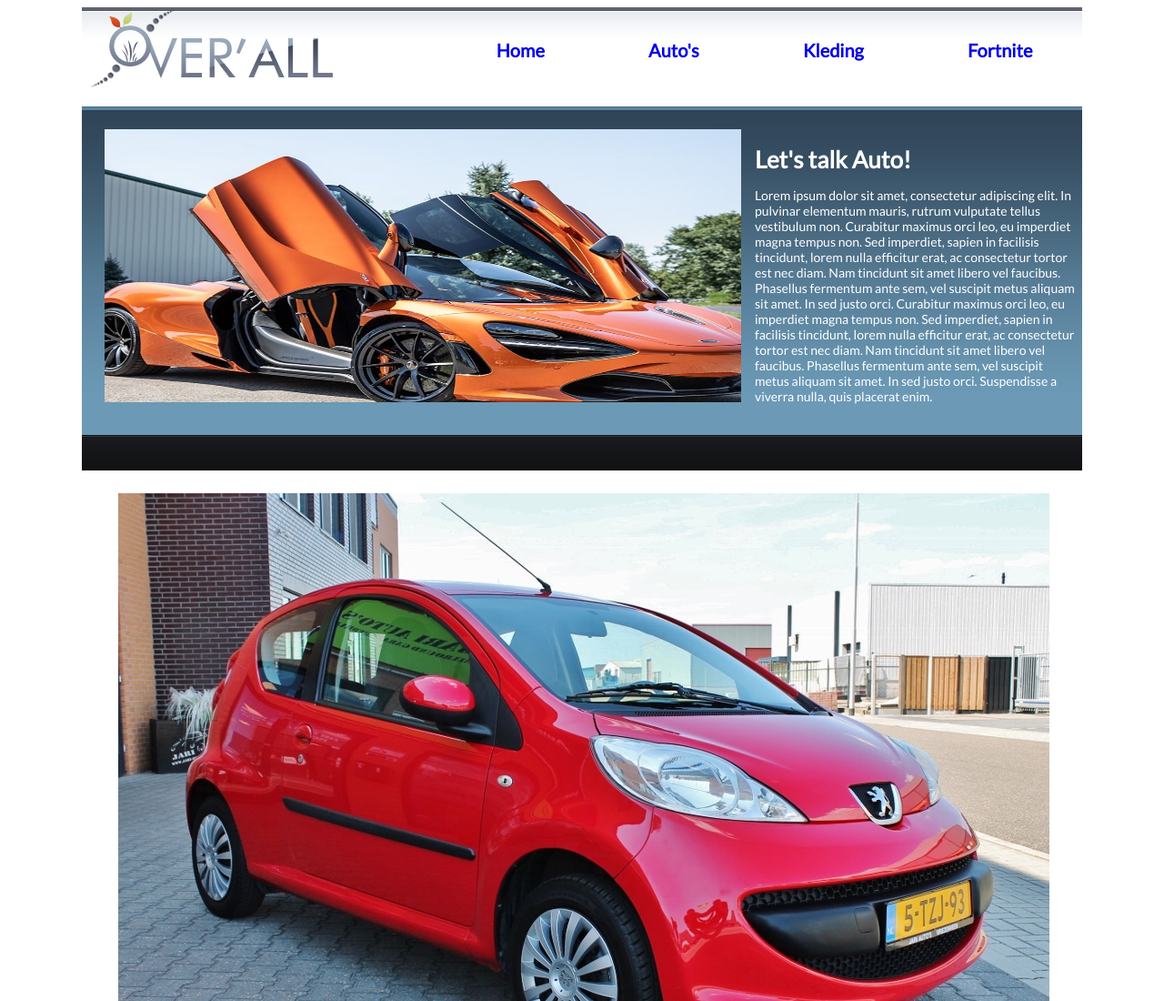
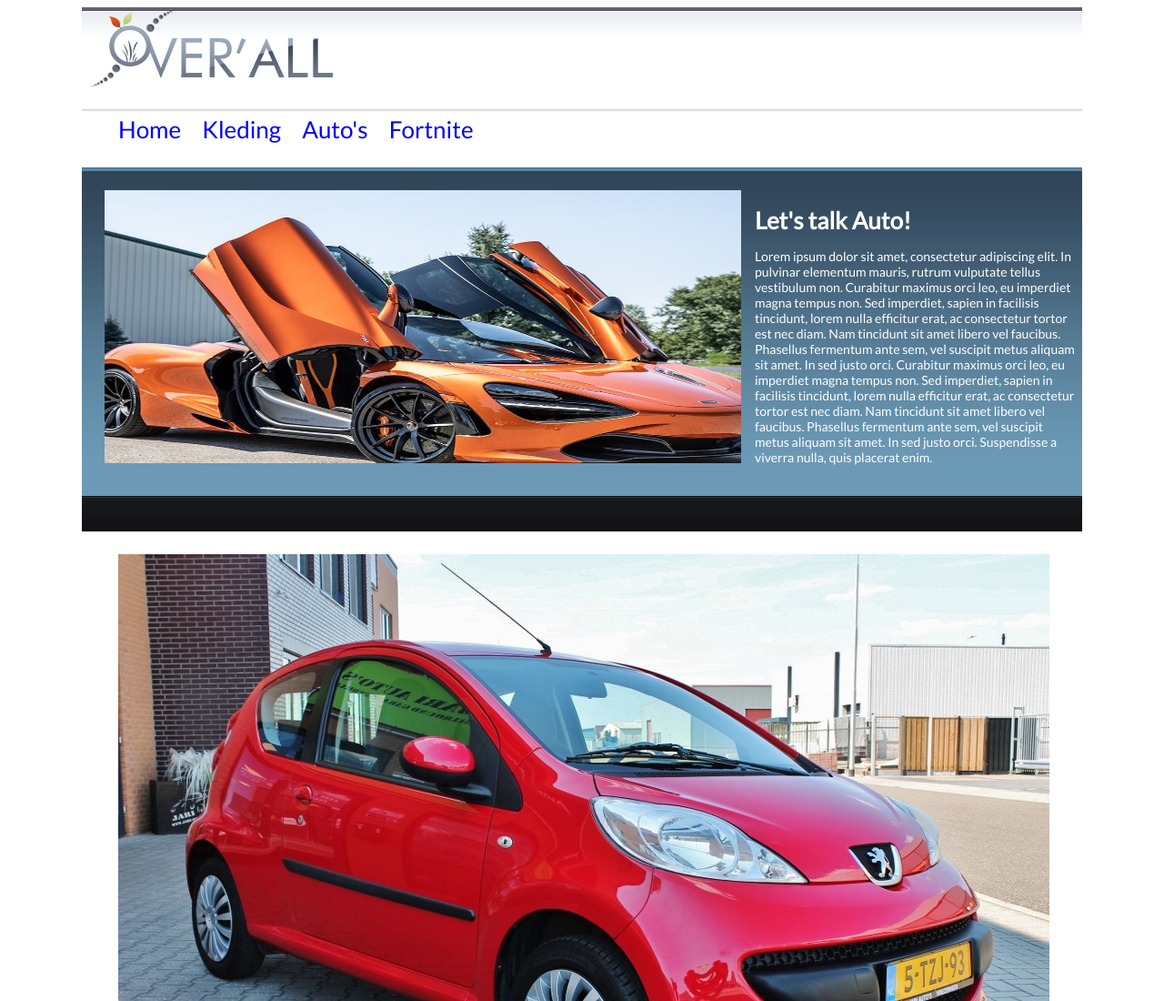
Before and after one commit to 99062653/Over-all-grid-master-2, a plain HTML site: page code/Auto.Html in a window 1280 px wide. Shown: the top 1100 px of the page at 91% size. Drawn offline with Linux system fonts and the light colour scheme.

Commit message:
versie 2.0
WIP

```diff
--- a/code/Auto.Html
+++ b/code/Auto.Html
@@ -7,13 +7,15 @@
 </head>
 <body>
     <div class="Pagina">
-        <div class="Header">
-            <img class="MenuLogo" src="../img/logo.png" alt="Over'all Logo">
-            <a class="MenuKnop1" href="Index.html">Home</a>
-            <a class="MenuKnop2" href="Auto.Html">Auto's</a>
-            <a class="MenuKnop3" href="Kleding.html">Kleding</a>
-            <a class="MenuKnop4" href="Fortnite.Html">Fortnite</a>
-        </div>
+        <nav class="Menu">
+            <img src="../img/logo.png" alt="Over'all logo">
+            <ul>
+                <a href="Index.html"><li>Home</li></a>
+                <a href="Kleding.html"><li>Kleding</li></a>
+                <a href="Auto.Html"><li>Auto's</li></a>
+                <a href="Fortnite.Html"><li>Fortnite</li></a>
+            </ul>
+        </nav>
         <div class="Midden">
             <img class="Banner" src="../img/autobanner.jpg" alt="Over'all Banner">
             <h1 class="DummyTitle">Let's talk Auto!</h1>
--- a/code/Over'all.css
+++ b/code/Over'all.css
@@ -6,48 +6,30 @@
     font-family: 'Lato', sans-serif;
 }
 
-.Header {
-    font-size: 20px;
-    font-weight: bold;
-    font-weight: bold;
-    display: grid;
-    grid-gap: 5px;
-    text-align: center;
+.Menu {
+    padding: none;
     background-image: url(../img/header_bg.png);
     background-repeat: repeat-x;
 }
 
 .MenuLogo {
+    display: grid;
+    grid-row: 1;
     grid-column: 1;
-    grid-row: 1;
 }
 
-.MenuKnop1 {
+nav > ul {
+    grid-row: 1;
+    grid-column: 2 / 6;
     text-decoration: none;
-    padding-top: 35px;
-    grid-column: 2;
-    grid-row: 1;
+    list-style-type: none;
 }
 
-.MenuKnop2 {
-    text-decoration: none;
-    padding-top: 35px;
-    grid-column: 3;
-    grid-row: 1;
-}
-
-.MenuKnop3 {
-    text-decoration: none;
-    padding-top: 35px;
-    grid-column: 4;
-    grid-row: 1;
-}
-
-.MenuKnop4 {
-    text-decoration: none;
-    padding-top: 35px;
-    grid-column: 5;
-    grid-row: 1;
+nav > ul > a {
+    display: inline-block;
+    margin-right: 20px;
+    color: blue;
+    font-size: 26px;
 }
 
 /*Einde menu Begin Kern*/
```
Also changed, not shown: code/Fortnite.Html (+9 -7 lines), code/Index.html (+9 -7 lines), code/Kleding.html (+9 -7 lines).
